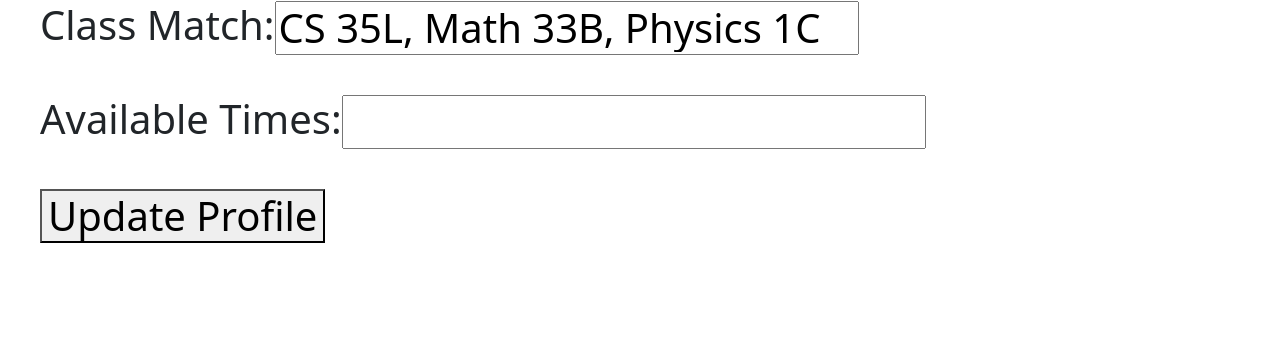
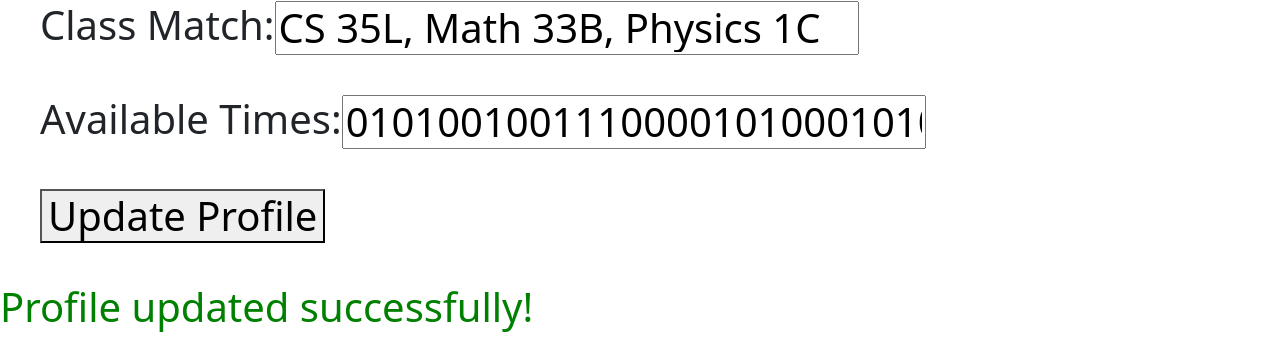
Before and after one commit to myCoalSmells/study_sync, a React (Create React App) app: page /editprofile in a window 1280 px wide. Both pictures are taken after a click on the button "Update Profile". Shown: the part 521-865 px from the top of the page. Before the commit the page ends 804 px from the top, so only its background shows below. Built offline with nearby package versions, Linux system fonts and the light colour scheme.

Commit message:
Added a popup for sucessful change
pop up uses local variables, not reliant on firebase

```diff
--- a/src/EditProfile.js
+++ b/src/EditProfile.js
@@ -23,10 +23,15 @@ export default function EditProfile() {
     const [availTime, setAvailTime] = useState('');
     const [pfp, setPFP] = useState('');
 
+    //popup
+    const [showPopup, setShowPopup] = useState(false);
+
     useEffect(() => {
         setName(Student.name);
         setContactInfo(Student.contactInfo);
         setClassMatch(Student.classMatch);
+        setAvailTime(Student.availTime);
+        setPFP(Student.pfp)
     }, []);
 
     // in here, add a function to update student object in the database, instead of Navigate
@@ -36,8 +41,6 @@ export default function EditProfile() {
         e.preventDefault();
         // check validity
 
-
-
         // update student object inside the database
         Student.name = name;
         Student.availTime = availTime;
@@ -45,9 +48,7 @@ export default function EditProfile() {
         Student.pfp = pfp;
         Student.classMatch = classMatch;
 
-
-        // code to update the Student object in your data file or database
-        //return <Navigate to="/profile" />;
+        setShowPopup(true); // show the pop-up after the update is successful
 
     };
 
@@ -86,6 +87,12 @@ export default function EditProfile() {
 
             </form>
 
+            {showPopup && (
+                <div className={EPMod.popup}>
+                    <p>Profile updated successfully!</p>
+                </div>
+            )}
+
         </div>
     );
 }
--- a/src/EditProfile.module.css
+++ b/src/EditProfile.module.css
@@ -11,6 +11,6 @@
     margin: 20px;
 }
 
-.title {
-    color: black;
+.popup {
+    color: green
 }
```
